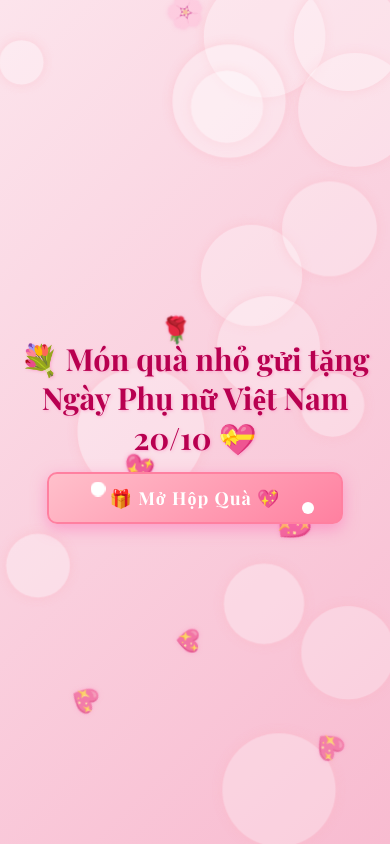
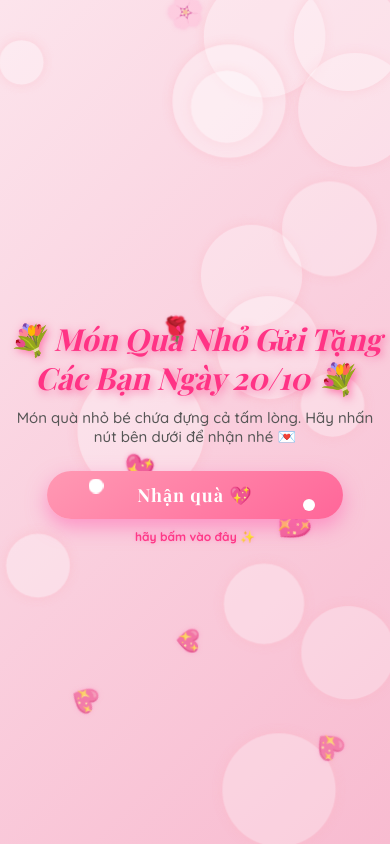
Before and after one commit to trungaada/qua, a plain HTML site: page index.html in a window 390 px wide. Drawn offline with nearby package versions, Linux system fonts and the light colour scheme.

Commit message:
Update index.html

```diff
--- a/index.html
+++ b/index.html
@@ -55,15 +55,28 @@
       padding: 20px; /* Thêm padding tổng thể cho màn hình nhỏ */
     }
 
+    /* Tiêu đề chính (Chữ nghiêng, hồng đậm như mẫu) */
     h1 {
-      /* Font sang trọng */
       font-family: 'Playfair Display', serif;
-      font-size: 55px; /* Kích thước PC */
-      color: #b80050; /* Đỏ đô/Hồng đậm */
-      margin-bottom: 30px;
-      text-shadow: 1px 1px 3px rgba(255, 105, 180, 0.4);
+      font-size: 50px; /* Kích thước PC */
+      color: #ff3385; /* Hồng rực rỡ (Giống mẫu) */
+      margin-bottom: 20px;
+      /* Tăng độ đậm và thêm font-style italic để giống mẫu */
+      font-weight: 700;
+      font-style: italic;
+      text-shadow: 2px 2px 8px rgba(255, 51, 133, 0.6);
       animation: textPulse 3s infinite ease-in-out;
     }
+
+    /* Chú thích nhỏ bên dưới (Thêm mới để giống mẫu) */
+    .note-text {
+        font-family: 'Quicksand', sans-serif;
+        font-size: 18px;
+        color: #555;
+        margin-bottom: 30px;
+        font-weight: 500;
+    }
+
     @keyframes textPulse {
       0% { transform: scale(1); }
       50% { transform: scale(1.02); }
@@ -72,15 +85,15 @@
 
     button {
       padding: 18px 45px;
-      font-size: 24px; /* Kích thước PC */
+      font-size: 24px;
       font-family: 'Playfair Display', serif;
-      border: 2px solid #ff80a0;
-      border-radius: 10px;
-      /* Gradient tinh tế hơn */
-      background: linear-gradient(145deg, #ffc0cb, #ff80a0);
+      border: none; /* Bỏ viền để giống mẫu */
+      border-radius: 50px; /* Bo tròn hết cỡ */
+      /* Gradient sáng và rõ hơn như mẫu */
+      background: linear-gradient(145deg, #ff99b3, #ff6699);
       color: white;
       cursor: pointer;
-      box-shadow: 0 5px 15px rgba(255, 105, 180, 0.5);
+      box-shadow: 0 8px 20px rgba(255, 105, 180, 0.6);
       transition: all 0.4s ease;
       position: relative;
       overflow: hidden;
@@ -90,8 +103,21 @@
 
     button:hover {
       transform: translateY(-3px);
-      box-shadow: 0 8px 20px rgba(255, 20, 147, 0.8);
-      background: linear-gradient(145deg, #ff80a0, #ffc0cb);
+      box-shadow: 0 10px 25px rgba(255, 51, 133, 0.8);
+      background: linear-gradient(145deg, #ff6699, #ff99b3);
+    }
+
+    /* Chú thích nhỏ dưới nút */
+    .button-sub-text {
+        font-size: 14px;
+        color: #ff3385;
+        font-weight: 700;
+        margin-top: 10px;
+        animation: subTextGlow 2s infinite alternate;
+    }
+    @keyframes subTextGlow {
+        from { opacity: 0.8; }
+        to { opacity: 1; text-shadow: 0 0 5px rgba(255, 105, 180, 0.5); }
     }
 
     /* Hiệu ứng lấp lánh (sparkle) tinh tế hơn */
@@ -119,7 +145,7 @@
       50% { transform: scale(1.5); opacity: 1; }
     }
 
-    /* Tim rơi & hoa bay */
+    /* Tim rơi & hoa bay (Giữ tốc độ đã điều chỉnh) */
     .heart, .flower {
       position: fixed;
       pointer-events: none;
@@ -141,18 +167,25 @@
     /* MEDIA QUERY cho màn hình điện thoại (<= 600px) */
     @media (max-width: 600px) {
       h1 {
-        font-size: 30px; /* Cỡ chữ PC là 55px, giảm xuống 30px cho di động */
-        margin-bottom: 15px; /* Giảm khoảng cách dưới */
+        font-size: 30px;
+        margin-bottom: 10px;
         line-height: 1.3;
       }
+      .note-text {
+        font-size: 15px;
+        margin-bottom: 25px;
+      }
       button {
-        padding: 12px 25px; /* Giảm padding */
-        font-size: 18px; /* Cỡ chữ PC là 24px, giảm xuống 18px cho di động */
-        width: 80%; /* Chiếm phần lớn chiều rộng */
+        padding: 12px 25px;
+        font-size: 18px;
+        width: 80%;
         max-width: 300px;
       }
       .container {
-          padding: 10px; /* Giảm padding tổng thể */
+          padding: 10px;
+      }
+      .button-sub-text {
+          font-size: 12px;
       }
     }
   </style>
@@ -161,12 +194,16 @@
   <div class="bokeh" id="bokeh"></div>
 
   <div class="container">
-    <h1>💐 Món quà nhỏ gửi tặng Ngày Phụ nữ Việt Nam 20/10 💝</h1>
-    <button onclick="location.href='./qua20-10.html'">🎁 Mở Hộp Quà 💖</button>
+    <h1>💐 Món Quà Nhỏ Gửi Tặng Các Bạn Ngày 20/10 💐</h1>
+    <div class="note-text">Món quà nhỏ bé chứa đựng cả tấm lòng. Hãy nhấn nút bên dưới để nhận nhé 💌</div>
+
+    <button onclick="location.href='qua20-10.html'">Nhận quà 💖</button>
+
+    <div class="button-sub-text">hãy bấm vào đây ✨</div>
   </div>
 
   <script>
-    // Tạo hiệu ứng ánh sáng bokeh nhẹ
+    // Tạo hiệu ứng ánh sáng bokeh nhẹ (Giữ nguyên)
     const bokeh = document.getElementById('bokeh');
     for (let i = 0; i < 15; i++) {
       const c = document.createElement('div');
@@ -178,33 +215,31 @@
       bokeh.appendChild(c);
     }
 
-    // Tim rơi (ĐÃ TĂNG TỐC ĐỘ và TẦN SUẤT)
+    // Tim rơi (ĐÃ TĂNG TỐC ĐỘ và TẦN SUẤT ở bước trước, giữ lại)
     setInterval(() => {
       const heart = document.createElement('div');
       heart.classList.add('heart');
       heart.textContent = '💖';
       heart.style.left = Math.random() * 100 + 'vw';
       heart.style.fontSize = Math.random() * 15 + 20 + 'px';
-      // Tốc độ: 3s - 6s (nhanh hơn 6s - 10s)
-      const duration = 3 + Math.random() * 3;
+      const duration = 3 + Math.random() * 3; // Nhanh hơn
       heart.style.animation = `fall ${duration}s linear forwards`;
       document.body.appendChild(heart);
       setTimeout(() => heart.remove(), duration * 1000 + 500);
-    }, 400); // Tần suất: 400ms (nhanh hơn 800ms)
+    }, 400); // Tần suất cao hơn
 
-    // Hoa bay lên (ĐÃ TĂNG TỐC ĐỘ và TẦN SUẤT)
+    // Hoa bay lên (ĐÃ TĂNG TỐC ĐỘ và TẦN SUẤT ở bước trước, giữ lại)
     setInterval(() => {
       const flower = document.createElement('div');
       flower.classList.add('flower');
       flower.textContent = ['🌸','🌹','🌷'][Math.floor(Math.random()*3)];
       flower.style.left = Math.random() * 100 + 'vw';
       flower.style.fontSize = Math.random() * 20 + 20 + 'px';
-      // Tốc độ: 4s - 7s (nhanh hơn 7s - 11s)
-      const duration = 4 + Math.random() * 3;
+      const duration = 4 + Math.random() * 3; // Nhanh hơn
       flower.style.animation = `floatUp ${duration}s linear forwards`;
       document.body.appendChild(flower);
       setTimeout(() => flower.remove(), duration * 1000 + 500);
-    }, 1500); // Tần suất: 1500ms (nhanh hơn 3000ms)
+    }, 1500); // Tần suất cao hơn
   </script>
 </body>
 </html>
```
